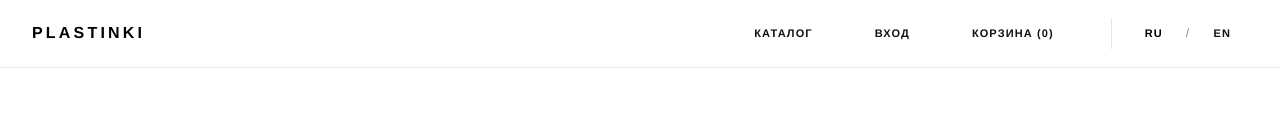
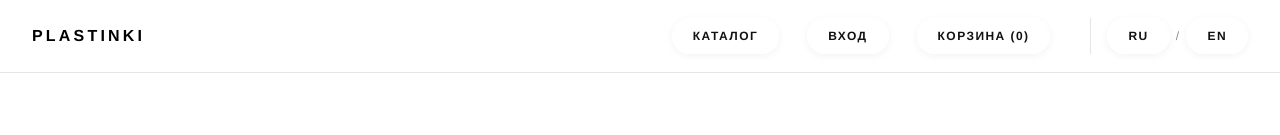
Before and after one commit to kenloluzi/plastinki-front, a React (Vite) app: page / in a window 1280 px wide. Shown: the top 135 px of the page. Built offline with nearby package versions, Linux system fonts and the light colour scheme; no server answers.

Commit message:
Unified glass buttons, red danger actions

```diff
--- a/src/styles/global.css
+++ b/src/styles/global.css
@@ -654,3 +654,104 @@ label {
 .modal-buttons .btn-secondary:hover {
   background: rgba(100, 100, 100, 0.8) !important;
 }
+
+
+/* ===== ЕДИНЫЙ СТЕКЛЯННЫЙ СТИЛЬ ДЛЯ ВСЕХ КНОПОК ===== */
+button,
+.btn,
+.filters__reset,
+.admin__tabs button,
+.hero__cta,
+.link-button,
+.cart-item__controls button,
+.order-card__head button,
+.admin__table td button,
+.nav a,
+.nav button,
+.cart-link,
+a.btn,
+button.link-button {
+  background: rgba(255, 255, 255, 0.3) !important;
+  backdrop-filter: blur(12px) saturate(180%);
+  -webkit-backdrop-filter: blur(12px) saturate(180%);
+  border: 1px solid rgba(255, 255, 255, 0.7) !important;
+  border-radius: 30px !important;
+  padding: 8px 20px !important;
+  font-size: 12px;
+  letter-spacing: 0.12em;
+  text-transform: uppercase;
+  font-weight: 600;
+  transition: all 0.2s ease;
+  cursor: pointer;
+  color: #111 !important;
+  box-shadow: 0 2px 8px rgba(0,0,0,0.05);
+  text-decoration: none;
+  display: inline-block;
+  text-align: center;
+}
+
+button:hover,
+.btn:hover,
+.filters__reset:hover,
+.admin__tabs button:hover,
+.hero__cta:hover,
+.link-button:hover,
+.cart-item__controls button:hover,
+.order-card__head button:hover,
+.admin__table td button:hover,
+.nav a:hover,
+.nav button:hover,
+.cart-link:hover {
+  background: rgba(255, 255, 255, 0.6) !important;
+  transform: translateY(-2px);
+  box-shadow: 0 6px 16px rgba(0,0,0,0.1);
+  color: #000 !important;
+}
+
+/* Красные кнопки опасных действий (удалить, выход) */
+button.delete-order,
+.delete-order,
+.btn-danger,
+.modal-buttons .btn-danger {
+  background: rgba(220, 53, 69, 0.85) !important;
+  border-color: rgba(255, 255, 255, 0.6) !important;
+  color: #fff !important;
+  box-shadow: 0 2px 8px rgba(220, 53, 69, 0.3);
+}
+
+button.delete-order:hover,
+.delete-order:hover,
+.btn-danger:hover,
+.modal-buttons .btn-danger:hover {
+  background: rgba(220, 53, 69, 1) !important;
+  transform: translateY(-2px);
+  box-shadow: 0 6px 16px rgba(220, 53, 69, 0.4);
+}
+
+/* Кнопки отмены (серые) */
+.btn-secondary,
+.modal-buttons .btn-secondary {
+  background: rgba(100, 100, 100, 0.5) !important;
+  border-color: rgba(255, 255, 255, 0.6) !important;
+  color: #fff !important;
+}
+
+.btn-secondary:hover,
+.modal-buttons .btn-secondary:hover {
+  background: rgba(100, 100, 100, 0.8) !important;
+}
+
+/* Кнопка "Изменить" в таблице админки – нейтральная, без красного */
+.admin__table td button:first-of-type {
+  background: rgba(255, 255, 255, 0.3) !important;
+  color: #111 !important;
+}
+.admin__table td button:first-of-type:hover {
+  background: rgba(255, 255, 255, 0.6) !important;
+  color: #000 !important;
+}
+/* Кнопка "Удалить" в таблице админки – красная */
+.admin__table td button.delete-order {
+  background: rgba(220, 53, 69, 0.85) !important;
+  color: #fff !important;
+}
```
